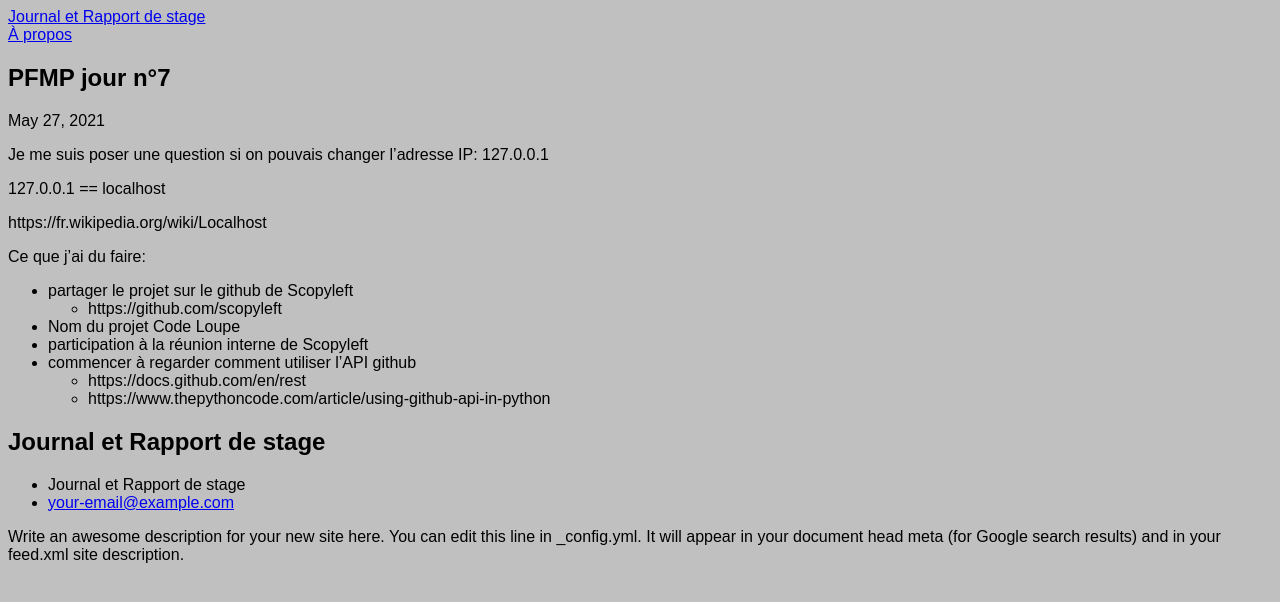
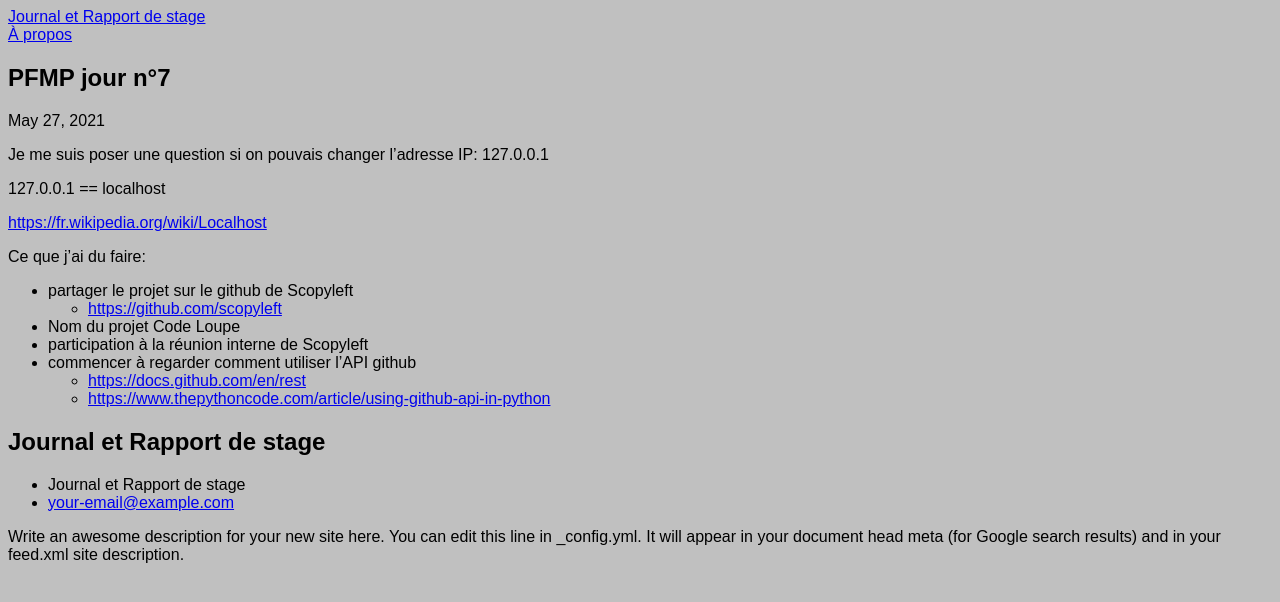
Before and after one commit to Corentin69008/Corentin69008.github.io, a Jekyll site: the page built from _posts/Semaine n°2/2021-05-27-PFMP.markdown, in a window 1280 px wide. Shown: the top 602 px of the page. Built offline with Jekyll 4.4.1, drawn with Linux system fonts in a browser that asks for light colours.

Commit message:
mise a jour

```diff
--- a/_posts/Semaine n°2/2021-05-27-PFMP.markdown
+++ b/_posts/Semaine n°2/2021-05-27-PFMP.markdown
@@ -8,15 +8,15 @@ Je me suis poser une question si on pouvais changer l'adresse IP:
 
 127.0.0.1 == localhost
 
-https://fr.wikipedia.org/wiki/Localhost
+<https://fr.wikipedia.org/wiki/Localhost>
 
 Ce que j'ai du faire:
 
 - partager le projet sur le github de Scopyleft
-  - https://github.com/scopyleft
+  - <https://github.com/scopyleft>
 
 - Nom du projet Code Loupe
 - participation à la réunion interne de Scopyleft
 - commencer à regarder comment utiliser l'API github
-  - https://docs.github.com/en/rest
-  - https://www.thepythoncode.com/article/using-github-api-in-python
+  - <https://docs.github.com/en/rest>
+  - <https://www.thepythoncode.com/article/using-github-api-in-python>
```
